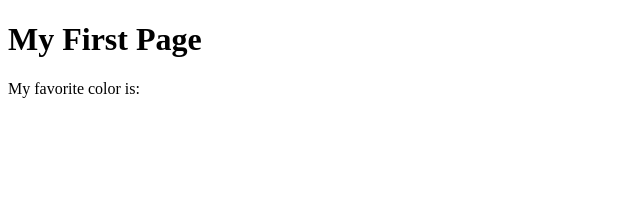
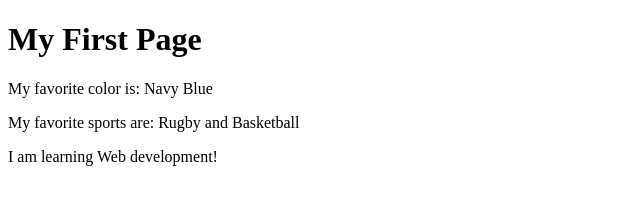
Before and after one commit to Zamaritan/wdd130, a plain HTML site: page week01/first-page.html in a window 1280 px wide. Shown: the whole page, without its empty margins (0-640 px from the left). Drawn offline with Linux system fonts and the light colour scheme.

Commit message:
My first page

```diff
--- a/week01/first-page.html
+++ b/week01/first-page.html
@@ -9,7 +9,9 @@
 
 <body>
     <h1>My First Page</h1>
-    <p>My favorite color is: </p>
+    <p>My favorite color is: Navy Blue</p>
+    <p>My favorite sports are: Rugby and Basketball</p>
+    <p> I am learning Web development!</p>
 </body>
 
 </html>
```
